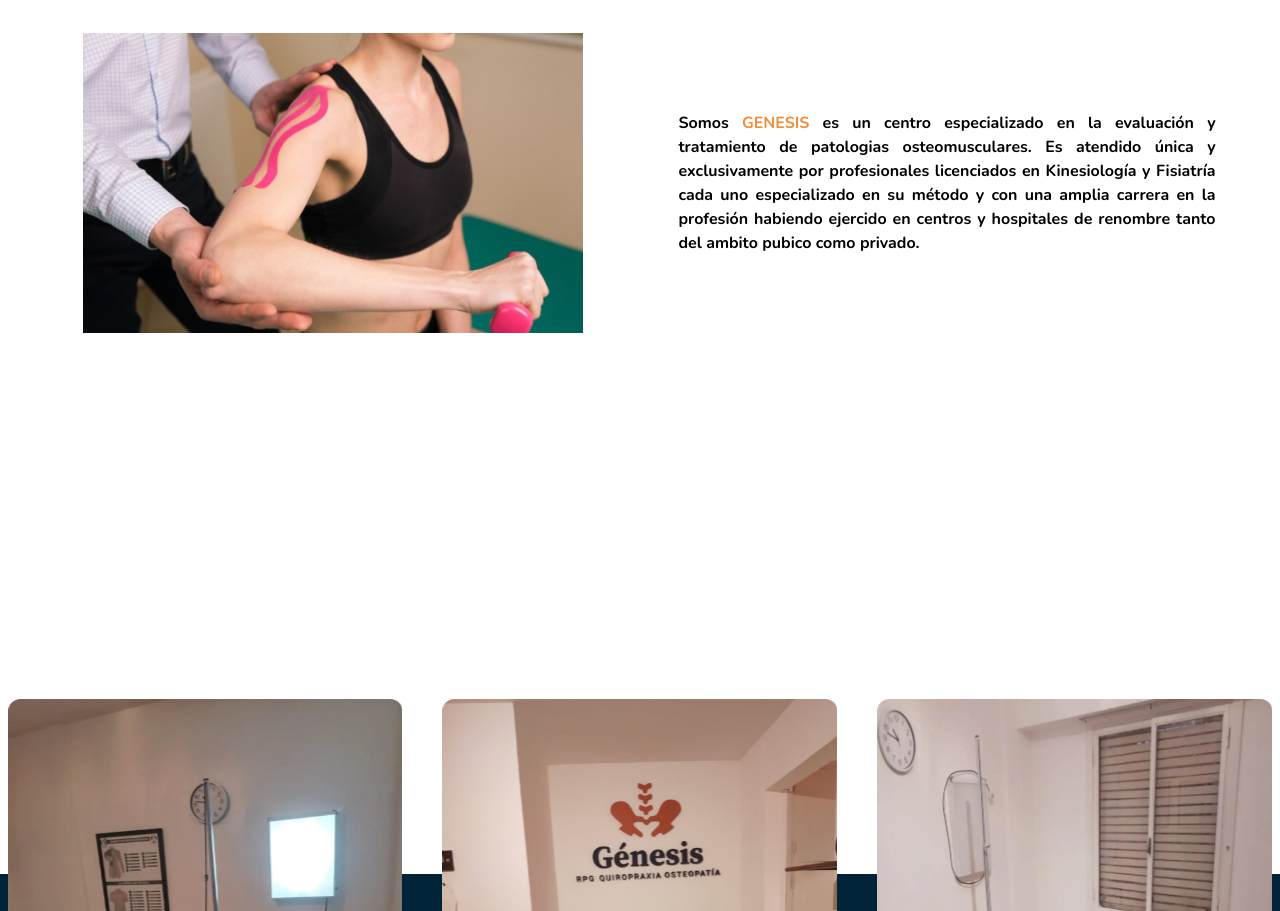
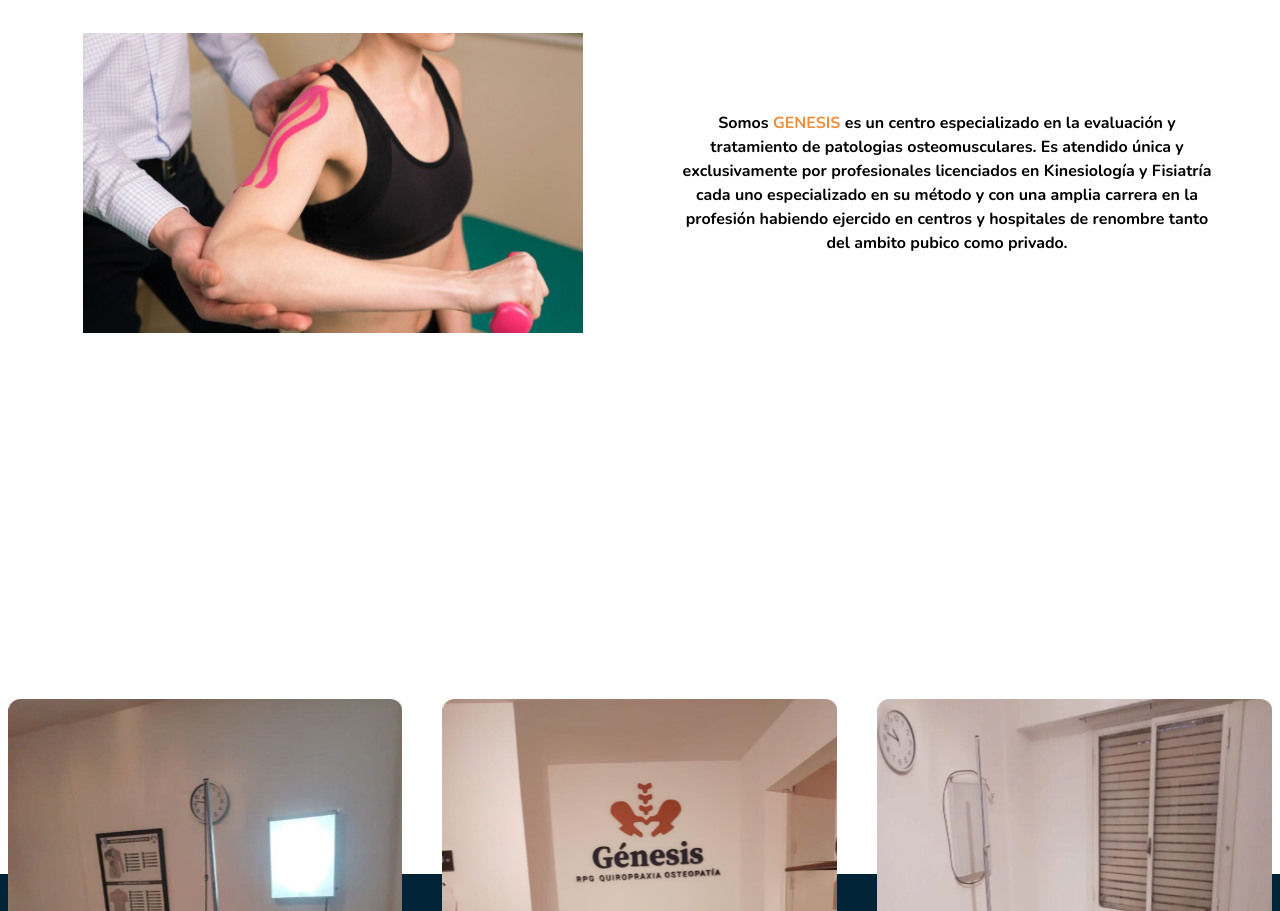
Before and after one commit to tomaslami/update-genesis, a Next.js app: page / in a window 1280 px wide. Shown: the part 1936-2847 px from the top of the page. Built offline with nearby package versions, Linux system fonts and the light colour scheme.

Commit message:
last changes

```diff
--- a/src/components/AboutUs.tsx
+++ b/src/components/AboutUs.tsx
@@ -13,7 +13,7 @@ const AboutUs = () => {
           <img src="/ABOUT-US.webp" alt="Ejercicios" className='lg:w-[500px] w-[400px] h-[200px] lg:h-[300px]' />
         </div>
         <div className='w-full lg:w-1/2 h-full flex justify-center items-center flex-col'>
-          <p className='w-11/12 font-bold text-justify text-base'>
+          <p className='w-11/12 font-bold text-center text-base'>
             Somos <span className='text-[#F28C38]'>GENESIS</span> es un centro especializado en la evaluación y tratamiento de patologias osteomusculares. Es atendido única y exclusivamente por profesionales licenciados en Kinesiología y Fisiatría cada uno especializado en su método y con una amplia carrera en la profesión habiendo ejercido en centros y hospitales de renombre tanto del ambito pubico como privado.
           </p>
         </div>
--- a/src/components/PrincipalLanding.tsx
+++ b/src/components/PrincipalLanding.tsx
@@ -2,7 +2,7 @@ import React from 'react'
 
 const PrincipalLanding = () => {
   return (
-    <section className='min-h-screen w-full flex justify-center items-end bg-cover bg-no-repeat bg-center bg-fixed bg-[url(/PORTADA.webp)]' >
+    <section className='min-h-screen w-full flex justify-center items-end bg-cover bg-no-repeat bg-center bg-fixed bg-[url(/FondoMobile.webp)] md:bg-[url(/PORTADA.webp)]' >
       <div className='w-full h-full flex justify-end items-center flex-col pb-5'>
         <a href="#servicios" className='flex justify-center items-center flex-col'>
           <h3 className='text-white font-medium text-base'>VER MÁS</h3>
```
Also changed, not shown: public/FondoMobile.webp (added).
